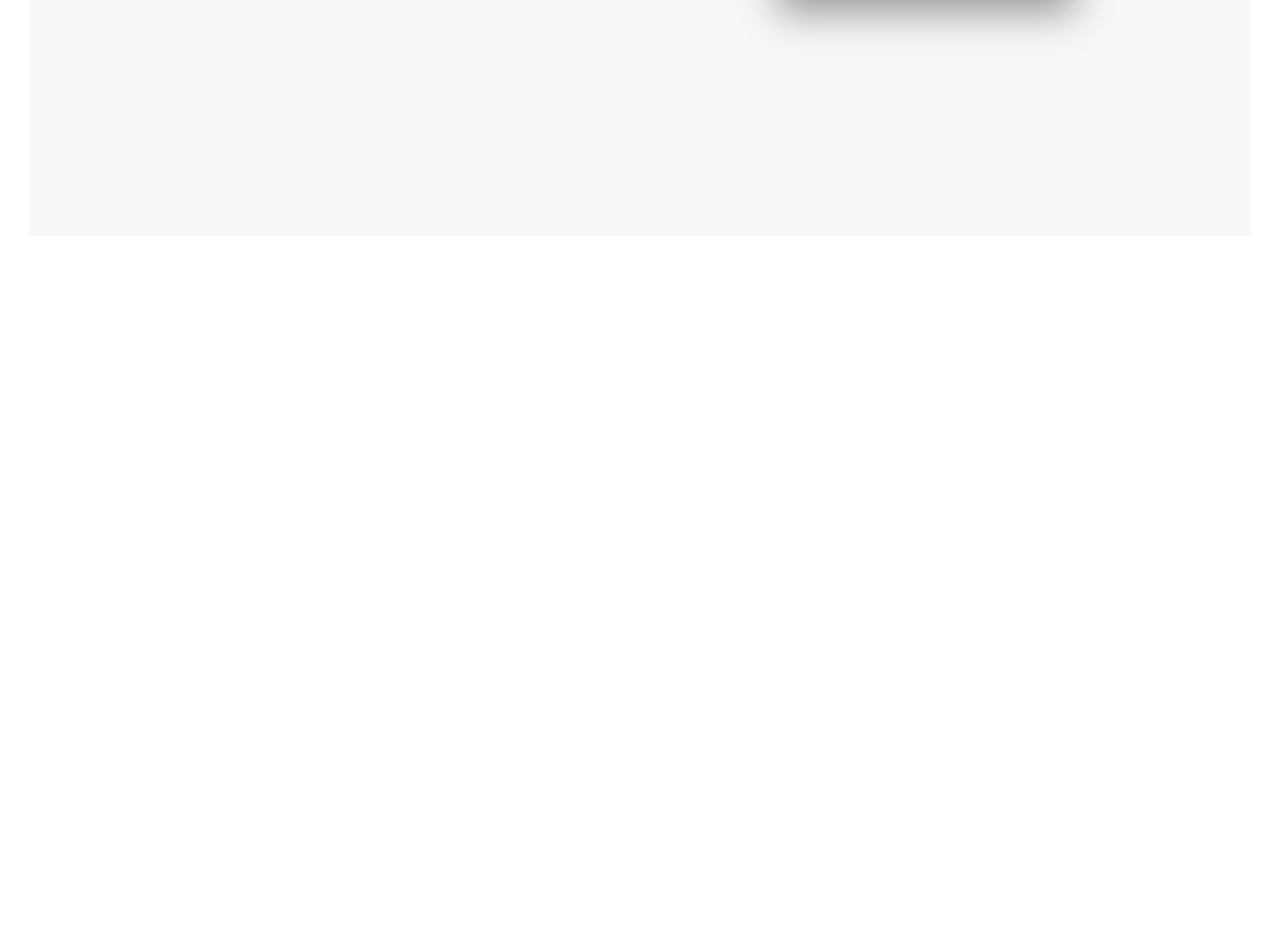
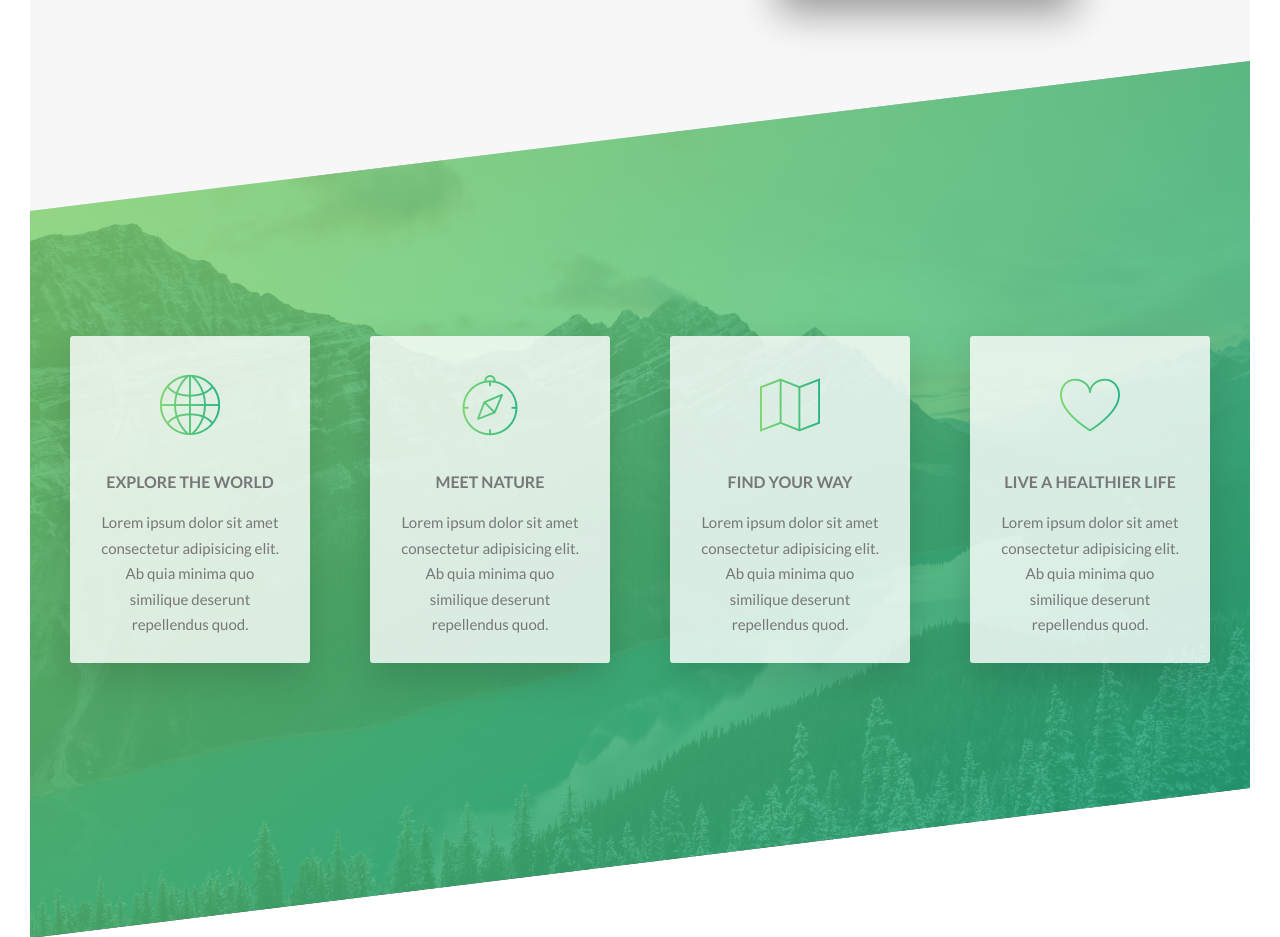
Before and after one commit to crypto-jones/Advanced-CSS-SASS, a website: page Natours/starter/index.html in a window 1280 px wide. Shown: the part 1321-2258 px from the top of the page. Before the commit the page ends 1587 px from the top, so only its background shows below. Drawn offline with Linux system fonts and the light colour scheme.

Commit message:
Build features section

```diff
--- a/Natours/starter/index.html
+++ b/Natours/starter/index.html
@@ -9,6 +9,7 @@
       rel="stylesheet"
     />
 
+    <link rel="stylesheet" href="css/icon-font.css" />
     <link rel="stylesheet" href="css/icon-font.css" />
     <link rel="stylesheet" href="css/style.css" />
     <link rel="shortcut icon" type="image/png" href="img/favicon.png" />
@@ -78,6 +79,62 @@
                 alt="Photo 3"
                 class="composition__photo composition__photo--p3"
               />
+            </div>
+          </div>
+        </div>
+      </section>
+
+      <section class="section-features">
+        <div class="row">
+          <div class="col-1-of-4">
+            <div class="feature-box">
+              <i class="feature-box__icon icon-basic-world"></i>
+              <h3 class="heading-tertiary u-margin-bottom-small">
+                Explore the world
+              </h3>
+              <p class="feature-box__text">
+                Lorem ipsum dolor sit amet consectetur adipisicing elit. Ab quia
+                minima quo similique deserunt repellendus quod.
+              </p>
+            </div>
+          </div>
+
+          <div class="col-1-of-4">
+            <div class="feature-box">
+              <i class="feature-box__icon icon-basic-compass"></i>
+              <h3 class="heading-tertiary u-margin-bottom-small">
+                Meet nature
+              </h3>
+              <p class="feature-box__text">
+                Lorem ipsum dolor sit amet consectetur adipisicing elit. Ab quia
+                minima quo similique deserunt repellendus quod.
+              </p>
+            </div>
+          </div>
+
+          <div class="col-1-of-4">
+            <div class="feature-box">
+              <i class="feature-box__icon icon-basic-map"></i>
+              <h3 class="heading-tertiary u-margin-bottom-small">
+                Find your way
+              </h3>
+              <p class="feature-box__text">
+                Lorem ipsum dolor sit amet consectetur adipisicing elit. Ab quia
+                minima quo similique deserunt repellendus quod.
+              </p>
+            </div>
+          </div>
+
+          <div class="col-1-of-4">
+            <div class="feature-box">
+              <i class="feature-box__icon icon-basic-heart"></i>
+              <h3 class="heading-tertiary u-margin-bottom-small">
+                Live a healthier life
+              </h3>
+              <p class="feature-box__text">
+                Lorem ipsum dolor sit amet consectetur adipisicing elit. Ab quia
+                minima quo similique deserunt repellendus quod.
+              </p>
             </div>
           </div>
         </div>
--- /dev/null
+++ b/Natours/starter/sass/components/_feature-box.scss
@@ -0,0 +1,27 @@
+.feature-box {
+  background-color: rgba($color-white, 0.8);
+  font-size: 1.5rem;
+  padding: 2.5rem;
+  text-align: center;
+  border-radius: 3px;
+  box-shadow: 0 1.5rem 4rem rgba($color-black, 0.15);
+  transition: transform 0.3s;
+
+  &__icon {
+    font-size: 6rem;
+    margin-bottom: 0.5rem;
+    display: inline-block;
+    background-image: linear-gradient(
+      to right,
+      $color-primary-light,
+      $color-primary-dark
+    );
+    -webkit-background-clip: text;
+    background-clip: text;
+    color: transparent;
+  }
+
+  &:hover {
+    transform: translateY(-1.5rem) scale(1.03);
+  }
+}
--- a/Natours/starter/sass/main.scss
+++ b/Natours/starter/sass/main.scss
@@ -9,6 +9,7 @@
 
 @import 'components/button';
 @import 'components/composition';
+@import 'components/feature-box';
 
 @import 'layout/grid';
 @import 'layout/header';
--- a/Natours/starter/sass/pages/_home.scss
+++ b/Natours/starter/sass/pages/_home.scss
@@ -3,3 +3,21 @@
   padding: 25rem 0;
   margin-top: -20vh;
 }
+
+.section-features {
+  padding: 20rem 0;
+  background-image: linear-gradient(
+      to right bottom,
+      rgba($color-primary-light, 0.803),
+      rgba($color-primary-dark, 0.803)
+    ),
+    url(../img/nat-4.jpg);
+  background-size: cover;
+
+  transform: skewY(-7deg);
+  margin-top: -10rem;
+
+  & > * {
+    transform: skewY(7deg);
+  }
+}
```
Also changed, not shown: Natours/starter/css/fonts/linea-basic-10.ttf (added), Natours/starter/css/fonts/linea-basic-10.woff (added), Natours/starter/css/icon-font.css (added), Natours/starter/css/style.css, 2 other files.
